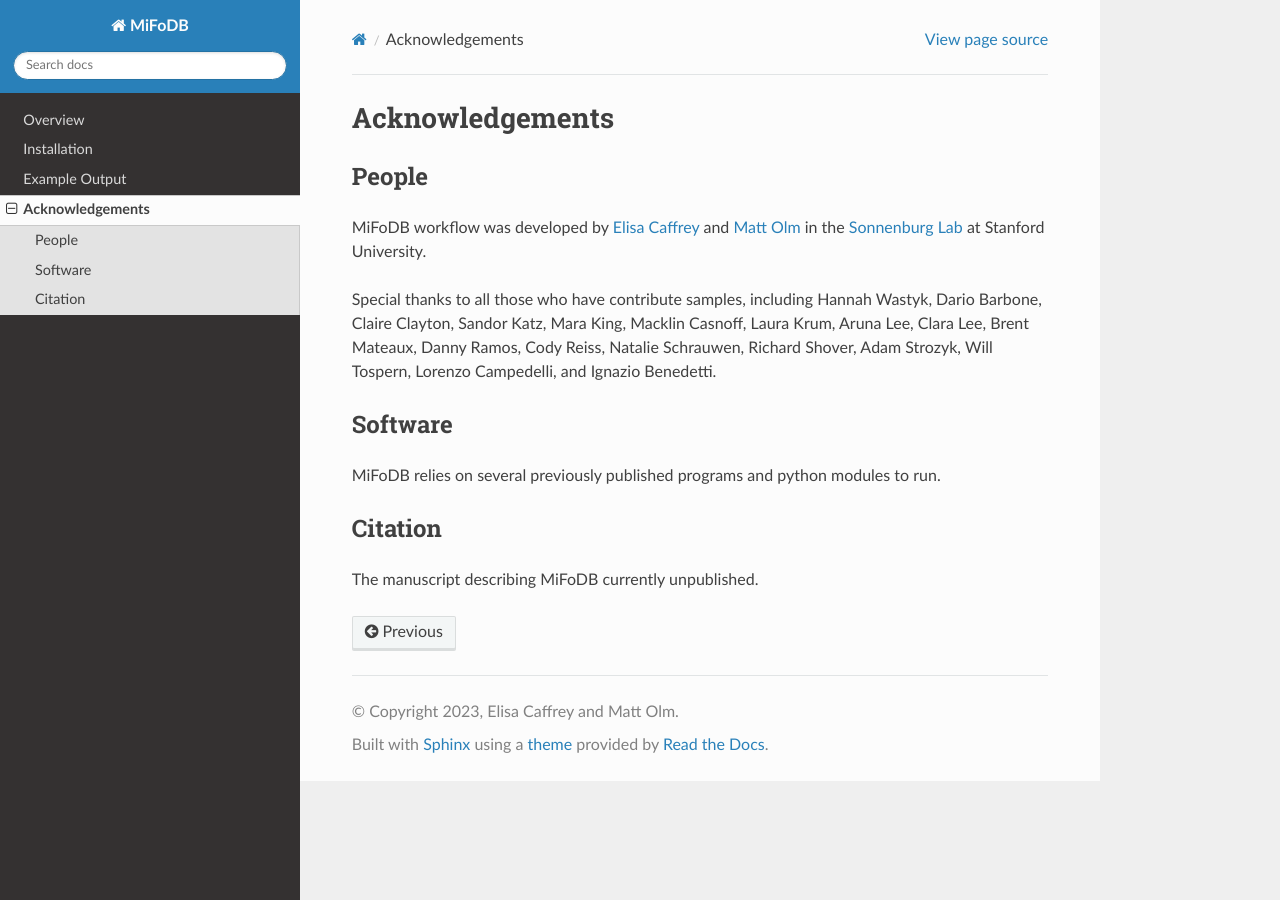
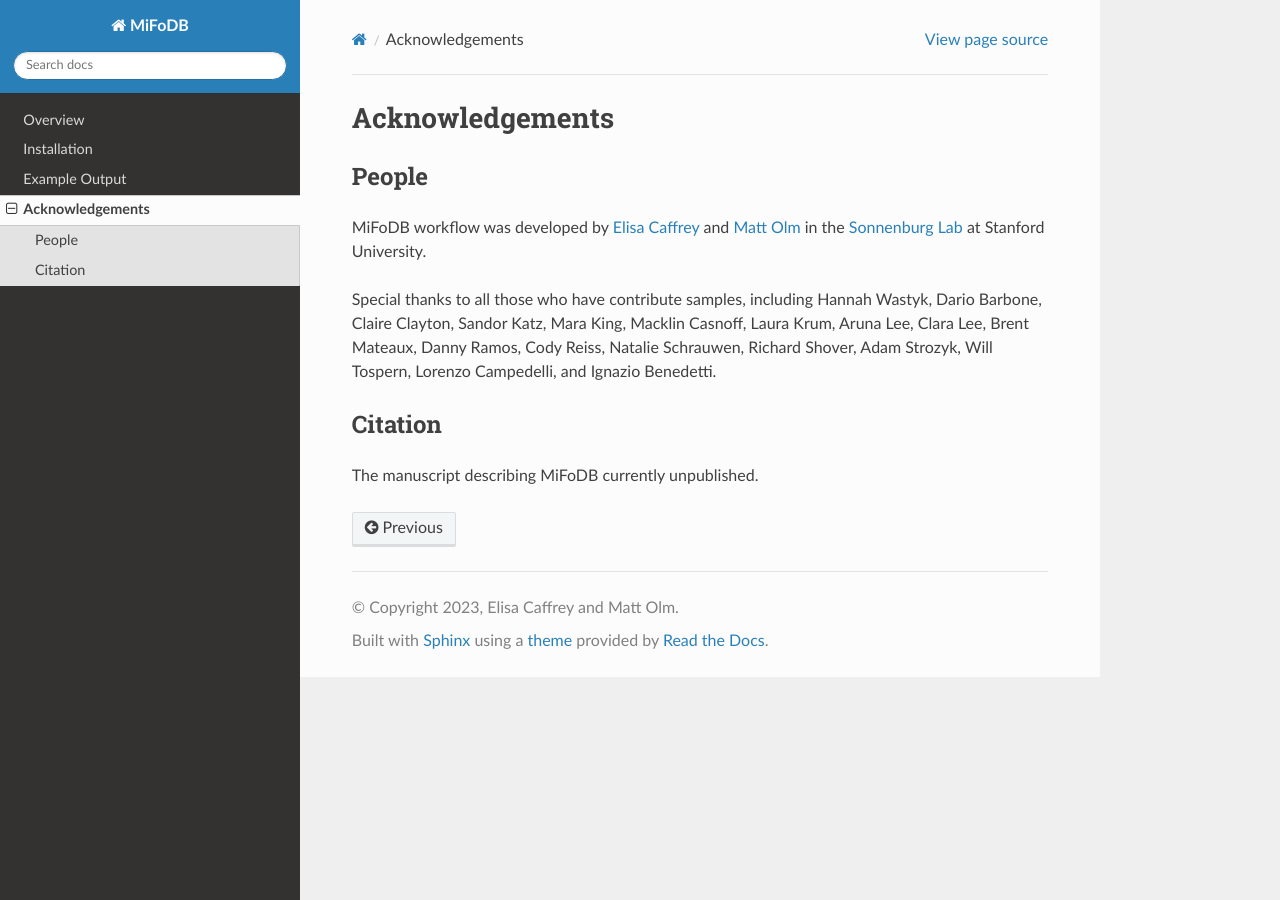
Before and after one commit to elisacaffrey/MiFoDB, a Sphinx documentation site: the page built from docs/source/acknowledgements.rst, in a window 1280 px wide. Built offline with Sphinx 7.4.7 and the Read the Docs theme 2.0.0, drawn with Linux system fonts in a browser that asks for light colours.

Commit message:
Update acknowledgements.rst

```diff
--- a/docs/source/acknowledgements.rst
+++ b/docs/source/acknowledgements.rst
@@ -9,11 +9,6 @@ MiFoDB workflow was developed by `Elisa Caffrey <ecaffrey@stanford.edu>`_ and
 
 Special thanks to all those who have contribute samples, including Hannah Wastyk, Dario Barbone, Claire Clayton, Sandor Katz, Mara King, Macklin Casnoff, Laura Krum, Aruna Lee, Clara Lee, Brent Mateaux, Danny Ramos, Cody Reiss, Natalie Schrauwen, Richard Shover, Adam Strozyk, Will Tospern, Lorenzo Campedelli, and Ignazio Benedetti.
 
-Software
-+++++++++++++++++++++++++
-
-MiFoDB  relies on several previously published programs and python modules to run.
-
 Citation
 +++++++++++++++++++++++++
 
```
